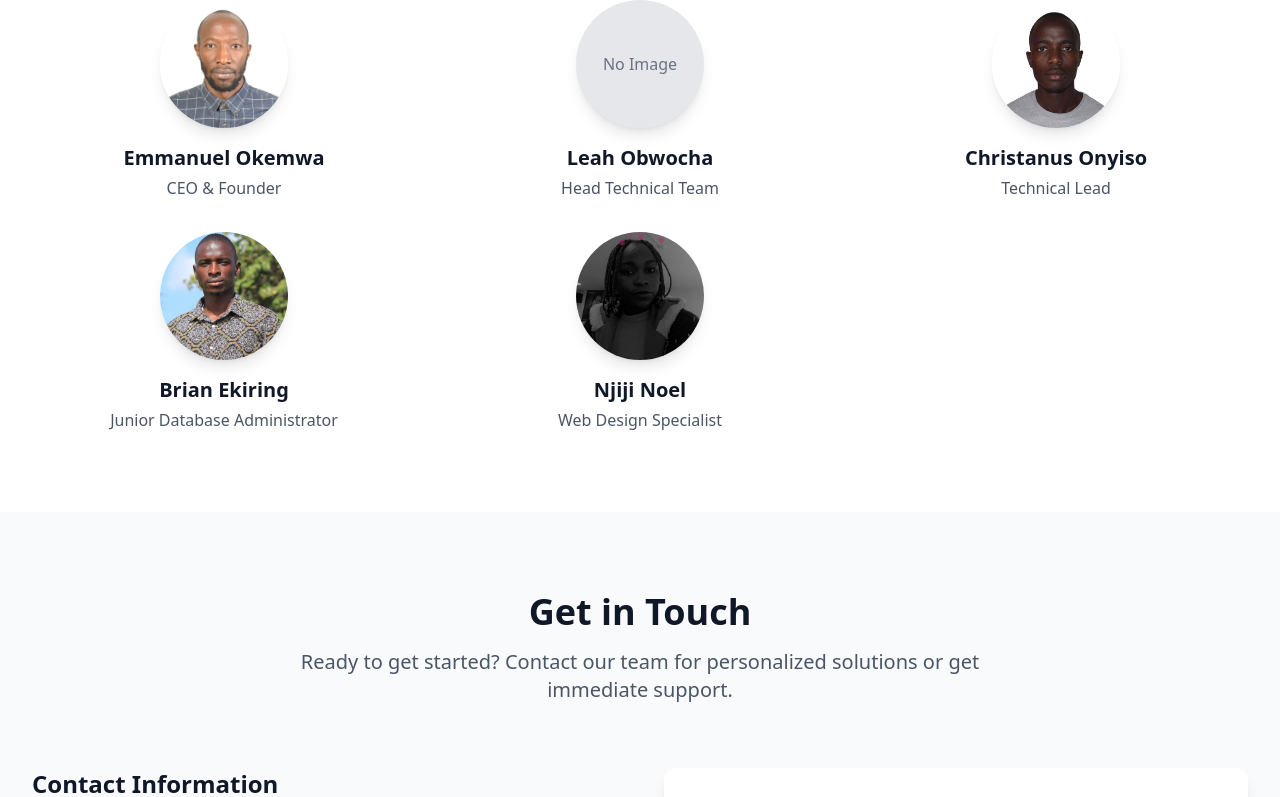
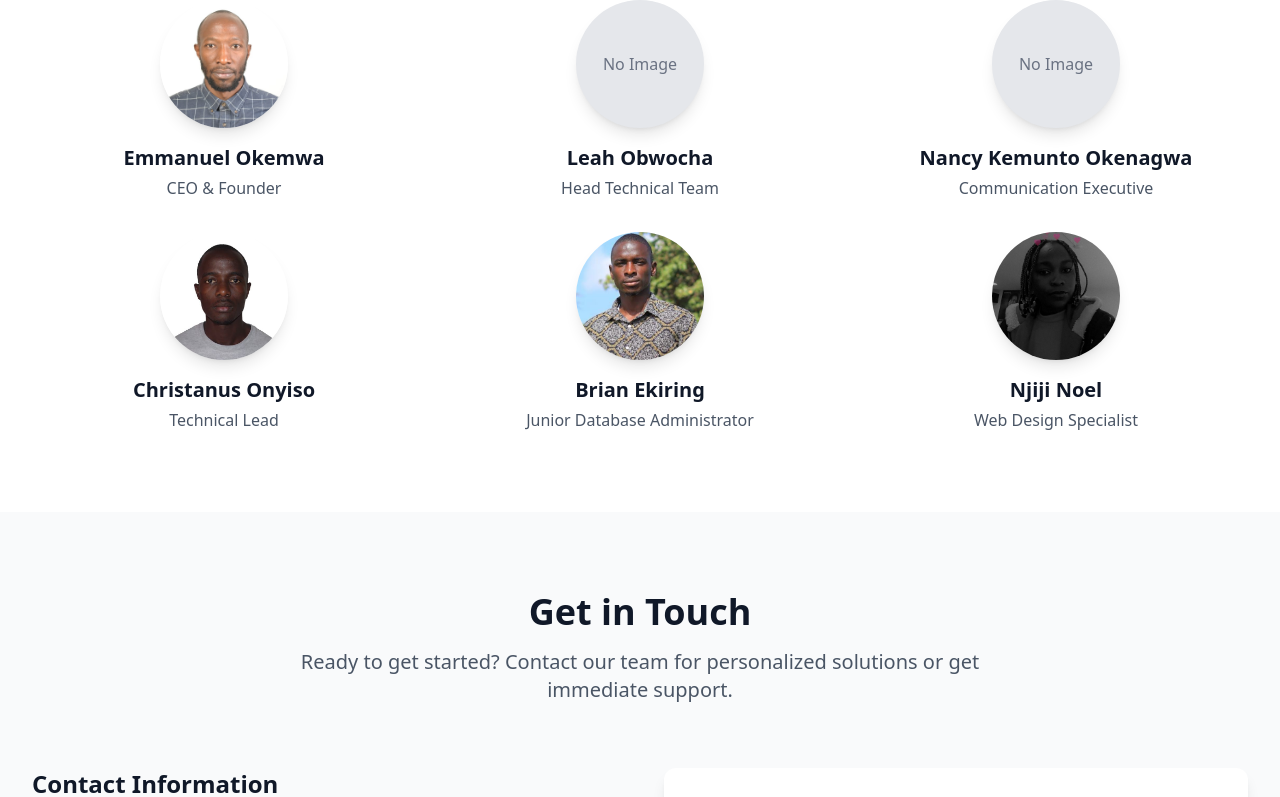
Before and after one commit to Njijinoela/Blissman, a React (Vite) app: page /about in a window 1280 px wide. Shown: the part 1500-2297 px from the top of the page. Built offline with nearby package versions, Linux system fonts and the light colour scheme.

Commit message:
team and about section

```diff
--- a/src/data/teamData.js
+++ b/src/data/teamData.js
@@ -18,7 +18,46 @@ const teamData = [
     role: "Head Technical Team",
     image: "",
     bio: "Lorem ipsum dolor sit amet, consectetur adipiscing elit, sed do eiusmod tempor incididunt ut labore et dolore magna aliqua. Ut enim ad minim veniam, quis nostrud exercitation ullamco laboris nisi ut aliquip ex ea commodo consequat. Duis aute irure dolor in reprehenderit in voluptate velit esse cillum dolore eu fugiat nulla pariatur. Excepteur sint occaecat cupidatat non proident, sunt in culpa qui officia deserunt mollit anim id est laborum.",
-    skills: [""],
+    skills: [
+      "Content Creation & Storytelling",
+      "Social Media Strategy & Digital Engagement",
+      "Multimedia Production & Design",
+      "Website Management",
+      "Story Capture & Field Engagement",
+      "Strategic Collaboration & Stakeholder Engagement",
+      "Media & Public Relations",
+      "Coordination",
+      "Policy & Advocacy",
+      "Communication",
+      "Leadership & Team Supervision",
+      "Cross-functional Collaboration",
+      "Project Management",
+      "Campaign Leadership",
+      "Performance Analytics & Reporting",
+    ],
+  },
+  {
+    name: "Nancy Kemunto Okenagwa",
+    role: "Communication Executive",
+    image: "",
+    bio: "An impact-driven communications specialist with over 10 years of cross-sector experience leading high-impact advocacy, public affairs, and digital campaigns across global health, gender equity and media sectors. Demonstrated success in brand development, message strategy, stakeholder engagement, and media relations, including global recognition through The Lancet Oncology and the World Cancer Day Campaign Awards. Proven ability to lead cross-functional teams, shape compelling narratives on complex policy issues, and execute integrated communication strategies that elevate visibility, build brand equity, and drive political action. Adept in coalition-based advocacy, content creation, digital strategy, and campaign leadership -bringing a bold, adaptive, and mission-driven approach to tackling global challenges through communications.",
+    skills: [
+      "Content Creation & Storytelling",
+      "Social Media Strategy & Digital Engagement",
+      "Multimedia Production & Design",
+      "Website Management",
+      "Story Capture & Field Engagement",
+      "Strategic Collaboration & Stakeholder Engagement",
+      "Media & Public Relations",
+      "Coordination",
+      "Policy & Advocacy",
+      "Communication",
+      "Leadership & Team Supervision",
+      "Cross-functional Collaboration",
+      "Project Management",
+      "Campaign Leadership",
+      "Performance Analytics & Reporting",
+    ],
   },
   {
     name: "Christanus Onyiso",
```
